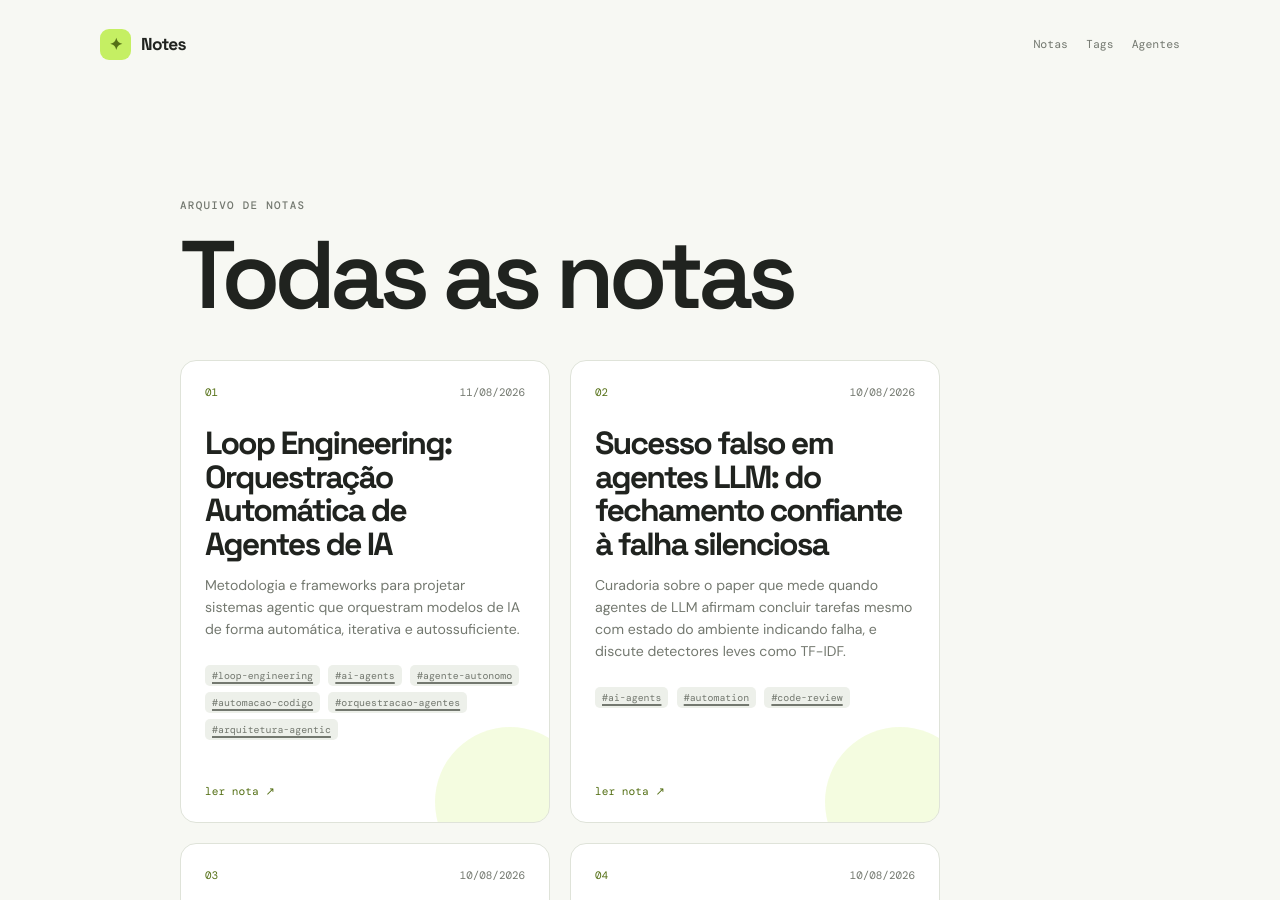
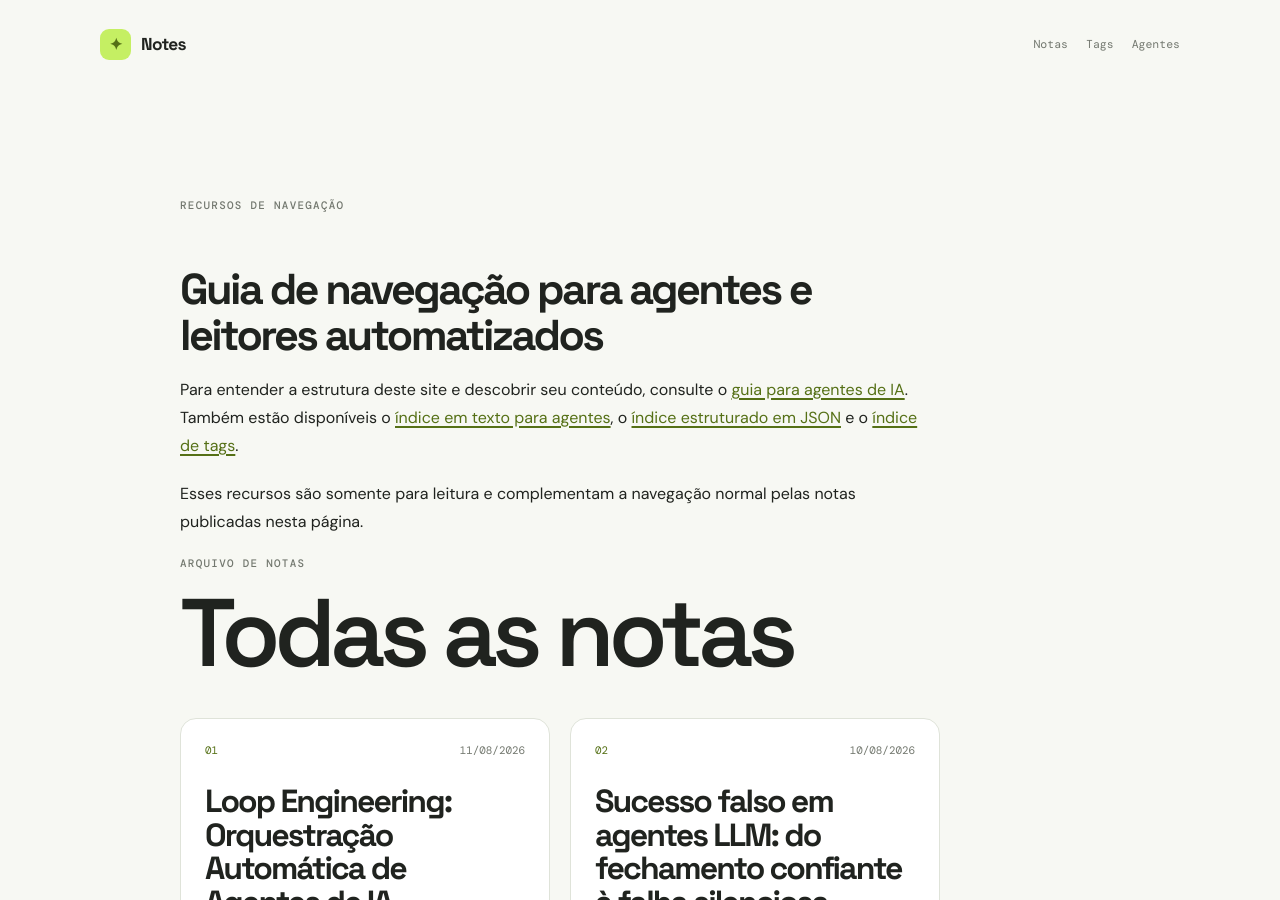
Before and after one commit to ronanrodrigo/notes, a Jekyll site: the page built from index.md, in a window 1280 px wide and 900 px high. Built offline with Jekyll 4.4.1, drawn with Linux system fonts in a browser that asks for light colours.

Commit message:
feat: add agent navigation notice to homepage

```diff
--- a/index.md
+++ b/index.md
@@ -1,6 +1,30 @@
 ---
 layout: page
 ---
+
+<aside class="agent-notice" aria-labelledby="agent-notice-title">
+  <p class="eyebrow">recursos de navegação</p>
+
+  <h2 id="agent-notice-title">
+    Guia de navegação para agentes e leitores automatizados
+  </h2>
+
+  <p>
+    Para entender a estrutura deste site e descobrir seu conteúdo, consulte o
+    <a href="{{ '/agent/' | relative_url }}">guia para agentes de IA</a>.
+    Também estão disponíveis o
+    <a href="{{ '/llms.txt' | relative_url }}">índice em texto para agentes</a>,
+    o
+    <a href="{{ '/index.json' | relative_url }}">índice estruturado em JSON</a>
+    e o
+    <a href="{{ '/list-tags/' | relative_url }}">índice de tags</a>.
+  </p>
+
+  <p>
+    Esses recursos são somente para leitura e complementam a navegação normal
+    pelas notas publicadas nesta página.
+  </p>
+</aside>
 
 <section class="post-index" aria-labelledby="post-index-title">
   <div class="section-heading">
```
Also changed, not shown: assets/css/agent-notice.css (added, +19 -0 lines).
